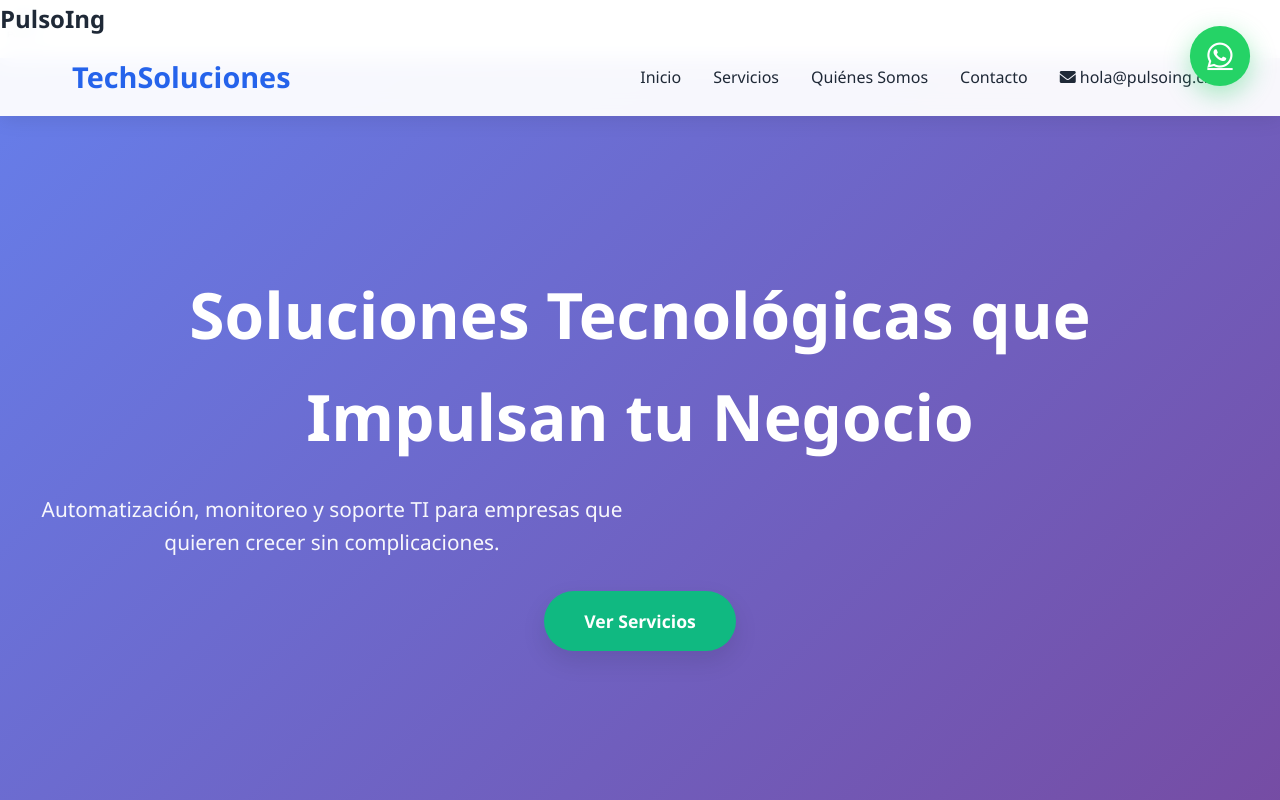
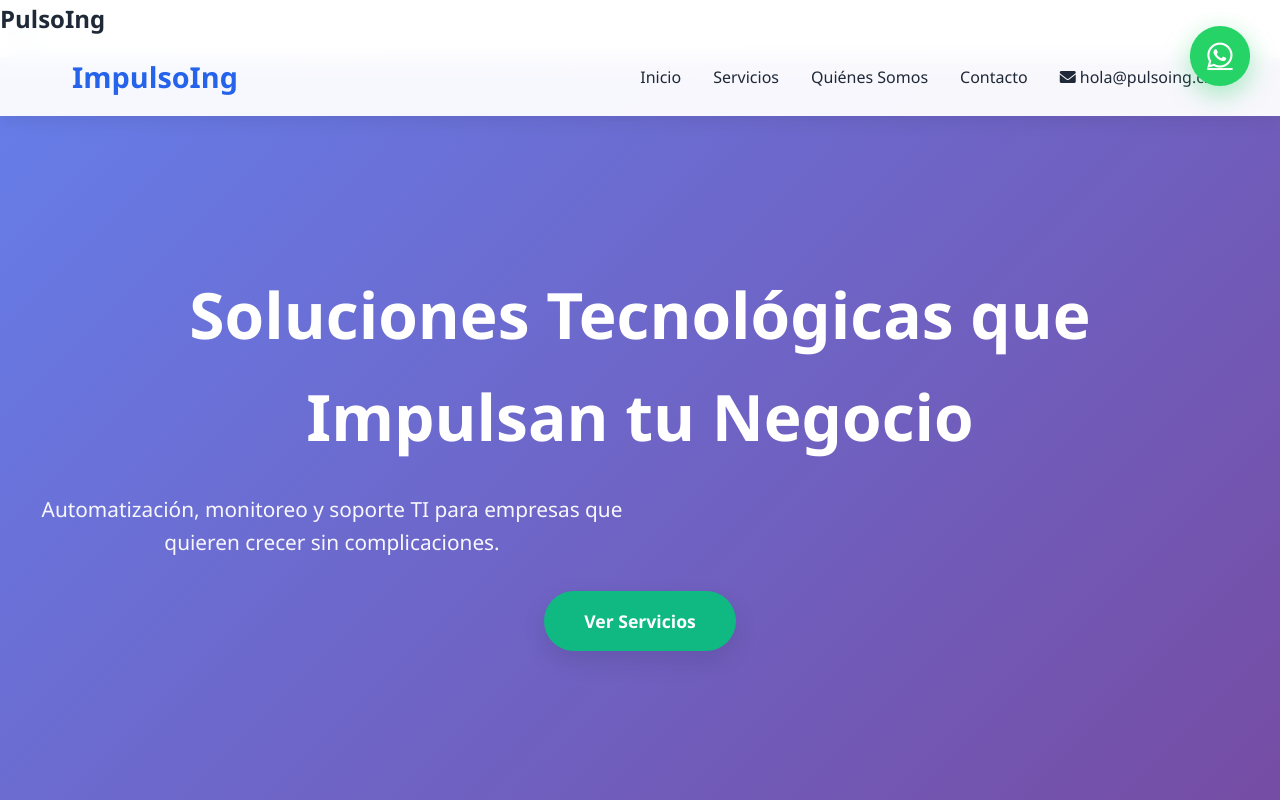
Before and after one commit to pulsoing/pageInicial, a plain HTML site: page index.html in a window 1280 px wide. Shown: the top 800 px of the page. Drawn offline with Linux system fonts and the light colour scheme.

Commit message:
PulsoIng

```diff
--- a/index.html
+++ b/index.html
@@ -4,7 +4,7 @@
 <head>
     <meta charset="UTF-8">
     <meta name="viewport" content="width=device-width, initial-scale=1.0">
-    <title>ImpulsoIng</title>
+    <title>PulsoIng</title>
     <link rel="stylesheet" href="styles.css">
     <link href="https://cdnjs.cloudflare.com/ajax/libs/font-awesome/6.0.0/css/all.min.css" rel="stylesheet">
 </head>
@@ -26,7 +26,7 @@
             </div>
             <div class="nav-container">
                 <div class="logo">
-                    <h2>TechSoluciones</h2> <!-- Cambia por tu nombre -->
+                    <h2>ImpulsoIng</h2> <!-- Cambia por tu nombre -->
                 </div>
                 <ul class="nav-menu">
                     <li><a href="#inicio">Inicio</a></li>
@@ -131,7 +131,7 @@
     <!-- FOOTER -->
     <footer class="footer">
         <div class="container">
-            <p>&copy; 2024 TechSoluciones. Todos los derechos reservados.</p>
+            <p>&copy; 2024 PulsoIng. Todos los derechos reservados.</p>
         </div>
     </footer>
 
```
